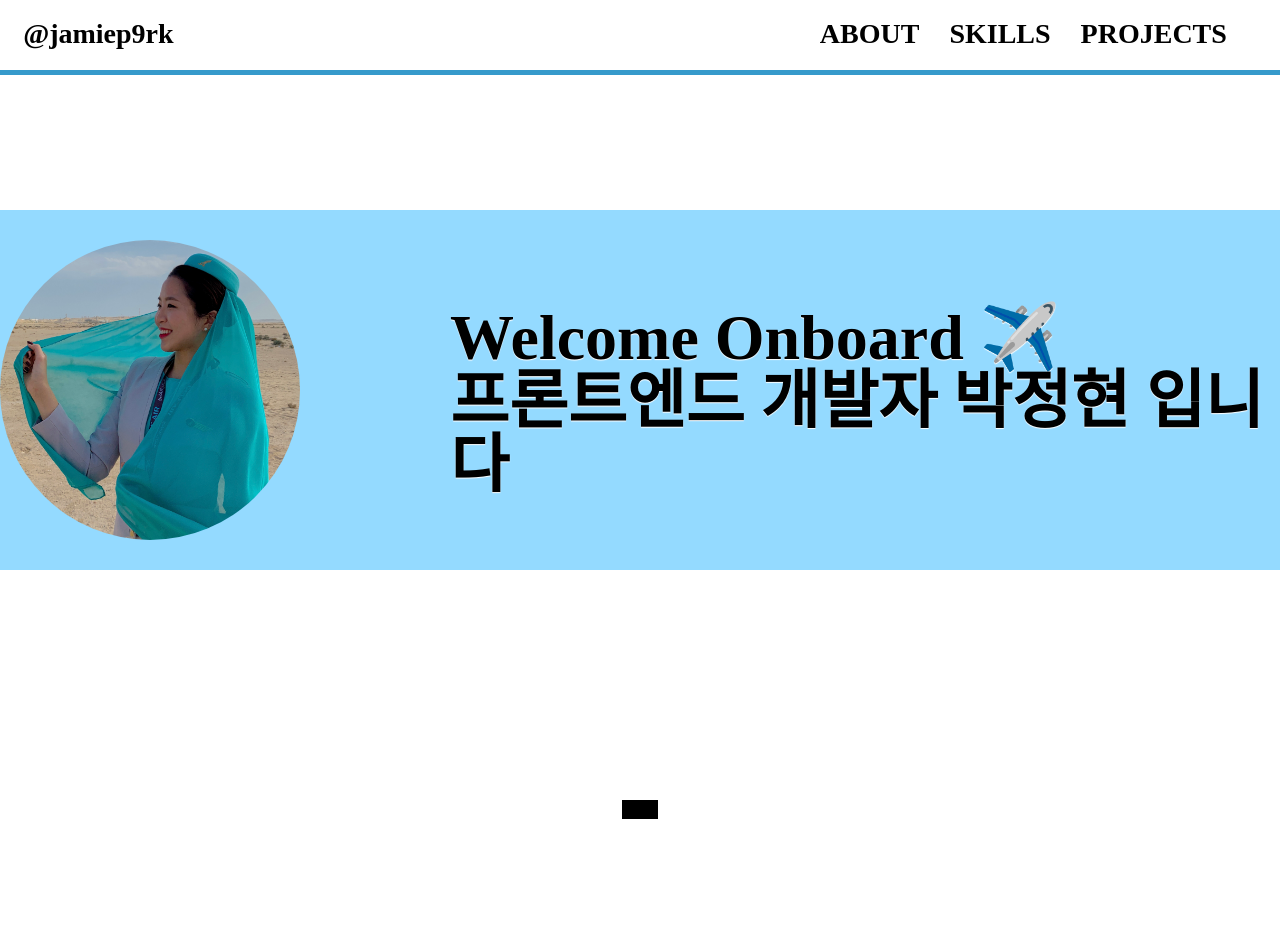
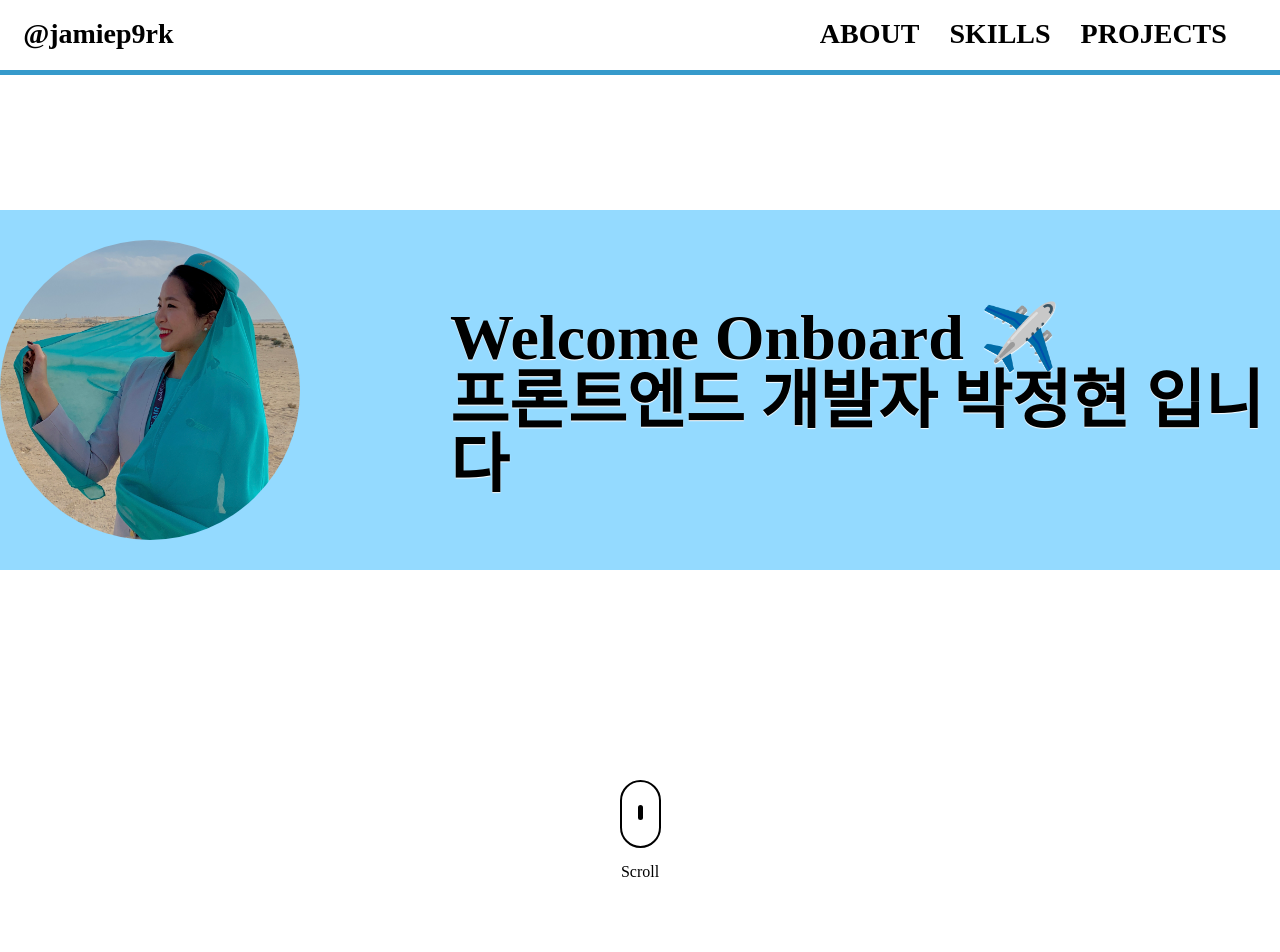
Before and after one commit to jamiep9rk/jamiep9rk.github.io, a React (Create React App) app: page / in a window 1280 px wide. Shown: the top 952 px of the page. Built offline with nearby package versions, Linux system fonts and the light colour scheme.

Commit message:
ADD: Landing 마우스 스크롤 애니메이션 추가, About 메일과 깃헙 주소 호버 효과 추가

```diff
--- a/src/components/Landing.tsx
+++ b/src/components/Landing.tsx
@@ -12,15 +12,10 @@ function Landing() {
                 </div>
             </nav>
             <nav className="scroll-container">
-                <a className="scroll-link" href="#content">
-                    <svg className="mouse" xmlns="http://www.w3.org/2000/svg" viewBox="0 0 76 130" preserveAspectRatio="xMidYMid meet">
-                        <g fill="none" fill-rule="evenodd">
-                            <rect width="70" height="118" x="1.5" y="1.5" stroke="black" stroke-width="3" rx="36" />
-                            <circle className="scroll" cx="36.5" cy="31.5" r="4.5" fill="black" />
-                        </g>
-                    </svg>
-                </a>
-                <div className="scroll-text">scroll</div>
+                <div className="main-scroll-icon">
+                    <div className="main-scroll-icon-down" />
+                </div>
+                <span className="main-scroll-icon-text">Scroll</span>
             </nav>
         </div>
     );
--- a/src/styles/App.css
+++ b/src/styles/App.css
@@ -214,61 +214,74 @@
 }
 
 .scroll-container {
-  margin-top: 230px;
-  background-color: black;
+  display: -webkit-box;
+  display: -ms-flexbox;
+  display: flex;
+  -webkit-box-orient: vertical;
+  -webkit-box-direction: normal;
+      -ms-flex-direction: column;
+          flex-direction: column;
+  -webkit-box-align: center;
+      -ms-flex-align: center;
+          align-items: center;
+  margin: 5rem;
+  margin-top: 210px;
 }
 
-.mouse {
-  height: auto;
+.main-scroll-icon {
+  width: 37px;
+  height: 64px;
+  border: 2px solid black;
+  border-radius: 50px;
+  margin-bottom: 15px;
+  display: -webkit-box;
+  display: -ms-flexbox;
+  display: flex;
+  -webkit-box-pack: center;
+      -ms-flex-pack: center;
+          justify-content: center;
 }
 
-.scroll {
-  -webkit-animation-name: scroll;
-          animation-name: scroll;
-  -webkit-animation-duration: 1.5s;
-          animation-duration: 1.5s;
-  -webkit-animation-timing-function: cubic-bezier(0.65, -0.55, 0.25, 1.5);
-          animation-timing-function: cubic-bezier(0.65, -0.55, 0.25, 1.5);
-  -webkit-animation-iteration-count: infinite;
-          animation-iteration-count: infinite;
-  -webkit-transform-origin: 50% 20.5px;
-          transform-origin: 50% 20.5px;
-  will-change: transform, opacity;
-  opacity: 1;
+.main-scroll-icon-down {
+  content: "";
+  background-color: black;
+  border-radius: 50px;
+  height: 15px;
+  width: 5px;
+  margin-top: 5px;
+  -webkit-animation: MoveScroll 1s ease-in-out infinite;
+          animation: MoveScroll 1s ease-in-out infinite;
 }
 
-.scroll-link {
-  position: absolute;
-  bottom: 1rem;
-  left: 50%;
-  -webkit-transform: translateX(-50%);
-          transform: translateX(-50%);
-  color: black;
-}
-
-@-webkit-keyframes scroll {
-  0%,
-  20% {
-    -webkit-transform: translateY(0) scaleY(1);
-            transform: translateY(0) scaleY(1);
+@-webkit-keyframes MoveScroll {
+  0% {
+    opacity: 0;
+  }
+  30% {
+    opacity: 1;
+  }
+  60% {
+    opacity: 1;
   }
   100% {
-    -webkit-transform: translateY(36px) scaleY(2);
-            transform: translateY(36px) scaleY(2);
     opacity: 0;
+    margin-top: 95%;
   }
 }
 
-@keyframes scroll {
-  0%,
-  20% {
-    -webkit-transform: translateY(0) scaleY(1);
-            transform: translateY(0) scaleY(1);
+@keyframes MoveScroll {
+  0% {
+    opacity: 0;
+  }
+  30% {
+    opacity: 1;
+  }
+  60% {
+    opacity: 1;
   }
   100% {
-    -webkit-transform: translateY(36px) scaleY(2);
-            transform: translateY(36px) scaleY(2);
     opacity: 0;
+    margin-top: 95%;
   }
 }
 
@@ -300,6 +313,8 @@
   border-radius: 15px;
   border: 2px solid white;
   margin-bottom: 20px;
+  -webkit-box-shadow: gray 5px 5px 5px;
+          box-shadow: gray 5px 5px 5px;
 }
 
 .profile-name {
@@ -325,11 +340,15 @@
   margin-right: 50px;
 }
 
+.profile-email-text:hover {
+  color: #dfd3c3;
+}
+
 .profile-info-mobile-container {
   display: -webkit-box;
   display: -ms-flexbox;
   display: flex;
-  margin-bottom: 20px;
+  margin-bottom: 30px;
 }
 
 .fa-mobile-alt {
@@ -354,6 +373,10 @@
 .profile-github-title {
   margin-left: 20px;
   margin-right: 50px;
+}
+
+.profile-github-text:hover {
+  color: #dfd3c3;
 }
 
 .about-divide-bar {
@@ -573,7 +596,7 @@
   width: 500px;
   height: 255px;
   border: 4px solid #369acb;
-  margin-bottom: 20px;
+  margin-bottom: 40px;
 }
 
 .project-details-container {
@@ -596,7 +619,7 @@
   display: -ms-flexbox;
   display: flex;
   font-size: 15px;
-  margin-top: 20px;
+  margin-top: 30px;
   margin-left: 30px;
 }
 
--- a/src/styles/components/_Landing.scss
+++ b/src/styles/components/_Landing.scss
@@ -91,43 +91,46 @@
 }
 
 .scroll-container {
-    margin-top: 230px;
-    background-color: black;
+    display: flex;
+    flex-direction: column;
+    align-items: center;
+    margin: 5rem;
+    margin-top: 210px;
 }
 
-.mouse {
-    // max-width: $mouse-width;
-    height: auto;
+.main-scroll-icon {
+    width: 37px;
+    height: 64px;
+    border: 2px solid black;
+    border-radius: 50px;
+    margin-bottom: 15px;
+
+    display: flex;
+    justify-content: center;
 }
 
-.scroll {
-    animation-name: scroll;
-    animation-duration: 1.5s;
-    animation-timing-function: cubic-bezier(0.65, -0.55, 0.25, 1.5);
-    animation-iteration-count: infinite;
-    transform-origin: 50% 20.5px;
-    will-change: transform, opacity;
-    opacity: 1;
+.main-scroll-icon-down {
+    content: "";
+    background-color: black;
+    border-radius: 50px;
+    height: 15px;
+    width: 5px;
+    margin-top: 5px;
+    animation: MoveScroll 1s ease-in-out infinite;
 }
 
-.scroll-link {
-    position: absolute;
-    bottom: 1rem;
-    left: 50%;
-    transform: translateX(-50%);
-    color: black;
-}
-
-@keyframes scroll {
-    0%,
-    20% {
-        transform: translateY(0) scaleY(1);
-    }
-
-    100% {
-        transform: translateY(36px) scaleY(2);
+@keyframes MoveScroll {
+    0% {
         opacity: 0;
     }
+    30% {
+        opacity: 1;
+    }
+    60% {
+        opacity: 1;
+    }
+    100% {
+        opacity: 0;
+        margin-top: 95%;
+    }
 }
-.scroll-text {
-}
--- a/src/styles/components/_Mealtomeal.scss
+++ b/src/styles/components/_Mealtomeal.scss
@@ -49,7 +49,7 @@
     width: 500px;
     height: 255px;
     border: 4px solid #369acb;
-    margin-bottom: 20px;
+    margin-bottom: 40px;
 }
 
 .project-landing-image {
@@ -75,7 +75,7 @@
 .project-stack-container {
     display: flex;
     font-size: 15px;
-    margin-top: 20px;
+    margin-top: 30px;
     margin-left: 30px;
 }
 
```
Also changed, not shown: src/styles/components/_About.scss (+8 -1 lines), 1 other file (tests, documents, lock files or other folders).
